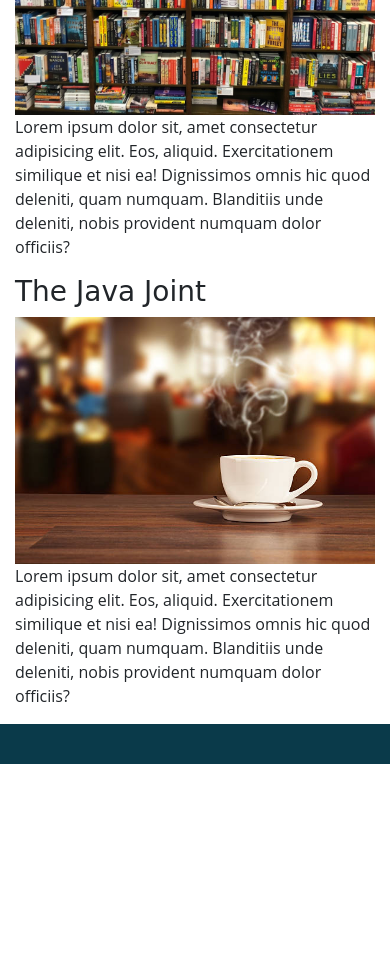
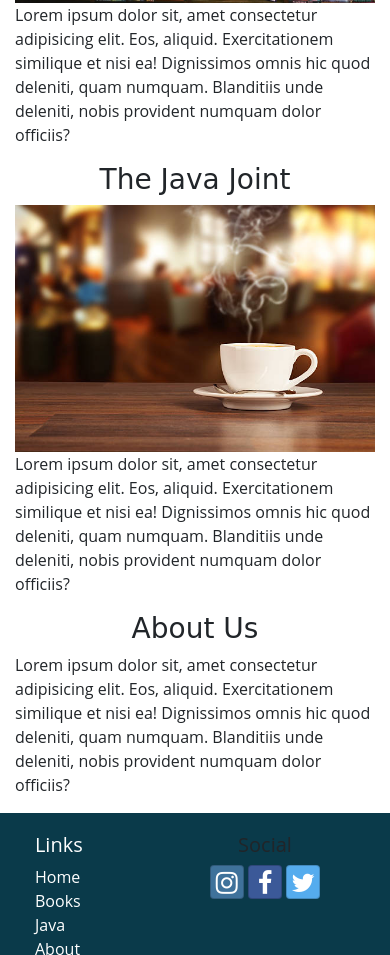
Before and after one commit to MojiTom/ethereal-books-simple, a website: page index.html in a window 390 px wide. Shown: the part 1045-2000 px from the top of the page. Before the commit the page ends 1809 px from the top, so only its background shows below. Drawn offline with nearby package versions, Linux system fonts and the light colour scheme.

Commit message:
Adding responsive design and about section

```diff
--- a/css/styles.scss
+++ b/css/styles.scss
@@ -24,6 +24,14 @@
     h2 {
         color: $color-pale;
     }
+}
+
+h3 {
+    text-align: center;
+}
+
+.above-header {
+    margin: 0;
 }
 
 .site-footer {
--- a/index.html
+++ b/index.html
@@ -19,10 +19,10 @@
     <div class="container"> <!-- phone and address above jumbotron -->
         <div class="row">
             <div class="col d-flex justify-content-start">
-                <p class="">(405)765-4321</p>
+                <p class="above-header">(405)765-4321</p>
             </div>
             <div class="col d-flex justify-content-end">
-                <p class="">123 Norman St., Norman, OK</p>
+                <p class="above-header">123 Norman St., Norman, OK</p>
             </div>
         </div>
     </div>
@@ -30,10 +30,10 @@
     <header class="jumbotron jumbotron-fluid">
         <div class="container">
             <div class="row">
-                <div class="col-3">
+                <div class="col-3 d-none d-sm-block">
                     <img src="img/logo.png" alt="logo" width="90" height="90" class="img-fluid">
                 </div>
-                <div class="col">
+                <div class="col text-center ">
                     <h1>The Ethereal Book Exchange <br /> & Java Joint</h1>
                 </div>
             </div>
@@ -107,11 +107,11 @@
         </div>
 
         <!-- Book Exchange -->
-        <div class="row" id="books">
-            <div class="col">
+        <div class="row mb-sm-4" id="books">
+            <div class="col-12">
                 <h3>The Book Exchange</h3>
             </div>
-            <div class="col-12">
+            <div class="col-12 col-sm-8">
                 <img src="img/books.jfif" alt="books" class="w-100">
             </div>
             <div class="col">
@@ -120,14 +120,24 @@
         </div>
 
         <!-- Java Joint -->
-        <div class="row" id="java">
-            <div class="col">
-                <h3> The Java Joint</h3>
+        <div class="row mb-sm-4" id="java">
+            <div class="col-12">
+                <h3>The Java Joint</h3>
+            </div>
+            <div class="col-12 col-sm-8 order-sm-1">
+                <img src="img/coffee.jpg" alt="coffee" class="w-100">
+            </div>
+            <div class="col align-content-sm-center">
+                <p>Lorem ipsum dolor sit, amet consectetur adipisicing elit. Eos, aliquid. Exercitationem similique et nisi ea! Dignissimos omnis hic quod deleniti, quam numquam. Blanditiis unde deleniti, nobis provident numquam dolor officiis?</p>
+            </div>
+        </div>
+
+        <!-- About -->
+        <div class="row mb-sm-4" id="about">
+            <div class="col-12">
+                <h3>About Us</h3>
             </div>
             <div class="col-12">
-                <img src="img/coffee.jpg" alt="coffee" class="w-100">
-            </div>
-            <div class="col">
                 <p>Lorem ipsum dolor sit, amet consectetur adipisicing elit. Eos, aliquid. Exercitationem similique et nisi ea! Dignissimos omnis hic quod deleniti, quam numquam. Blanditiis unde deleniti, nobis provident numquam dolor officiis?</p>
             </div>
         </div>
@@ -137,8 +147,24 @@
     <footer>
         <div class="container site-footer">
             <div class="row">
-                <div class="col">
-
+                <div class="col-4 col-sm-2 offset-1 text-white">
+                    <h5>Links</h5>
+                    <ul class="list-unstyled">
+                        <li><a href="index.html">Home</a></li>
+                        <li><a href="#books">Books</a></li>
+                        <li><a href="#java">Java</a></li>
+                        <li><a href="aboutus.html">About</a></li>
+                    </ul>
+                </div>
+                <div class="col-6 col-sm-5 text-center">
+                    <h5>Social</h5>
+                    <a class="btn btn-social-icon btn-instagram" href="http://instagram.com/"><i class="fa fa-instagram"></i></a>
+                    <a class="btn btn-social-icon btn-facebook" href="http://facebook.com/"><i class="fa fa-facebook"></i></a>
+                    <a class="btn btn-social-icon btn-twitter" href="http://twitter.com/"><i class="fa fa-twitter"></i></a>
+                </div>
+                <div class="col-sm-4 text-center">
+                    <a class="btn btn-link" href="tel:+4057654321"> <i class="fa fa-phone fa-lg text-primary"></i> 1-405-765-4321</a><br />
+                    <a class="btn btn-link" href="mailto:campsites@nucamp.co"> <i class="fa fa-envelope-o fa-lg text-primary"></i> contact@etherealbooks.com</a>
                 </div>
             </div>
         </div>
```
Also changed, not shown: css/styles.css.
